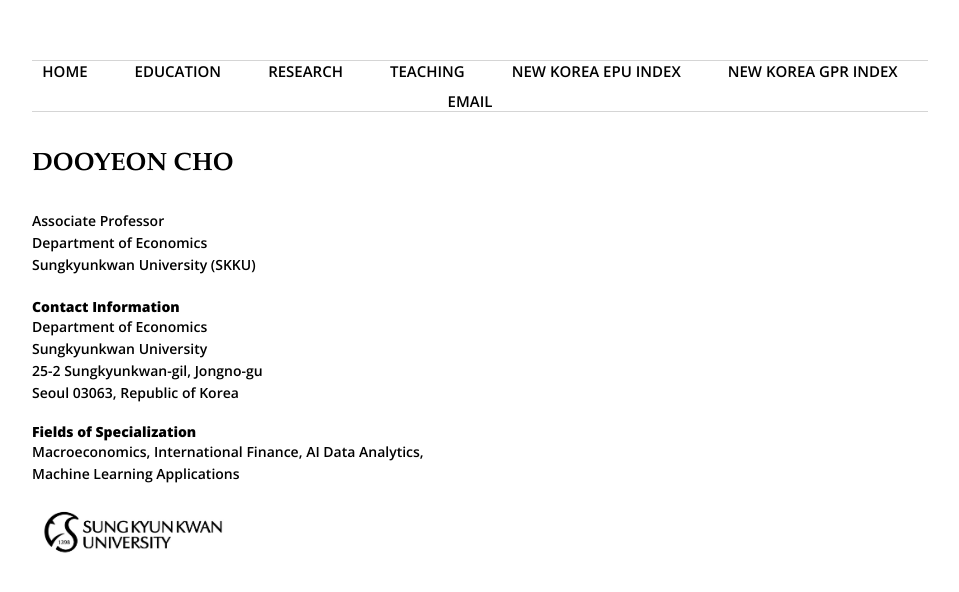
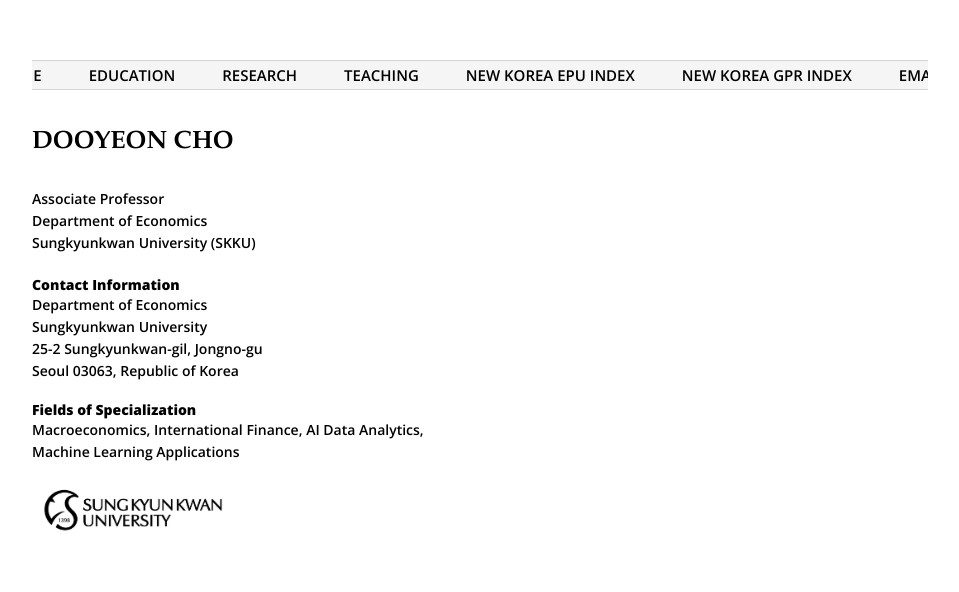
Before and after one commit to dooyeoncho/dooyeoncho.github.io, a Jekyll site: the page built from index.html, in a window 1280 px wide. Shown: the top 592 px of the page, without its empty margins (160-1119 px from the left). Built offline with Jekyll 4.4.1, drawn with Linux system fonts in a browser that asks for light colours.

Commit message:
Update default.html

```diff
--- a/_layouts/default.html
+++ b/_layouts/default.html
@@ -1,55 +1,55 @@
 <!DOCTYPE html>
 	<html>
 
+<!-- Google Fonts -->
+<link href="https://fonts.googleapis.com/css2?family=Open+Sans:wght@600;800&display=swap" rel="stylesheet">
+
+<!-- Menu Styles -->
 <style>
+/* --- Footer Menu Styling --- */
 
-/* === Menu Styles (fixed width, horizontal, responsive) === */
-
-/* Base list reset */
 footer ul {
   list-style: none;
   padding: 0;
   margin: 0;
-  display: flex;               /* horizontal layout */
-  flex-wrap: wrap;             /* allow wrapping on narrow screens */
-  gap: 10px 15px;              /* spacing between items */
-  justify-content: center;     /* center the menu */
-  align-items: center;
+  display: flex;
+  flex-wrap: nowrap;         /* 💥 force one-line layout */
+  justify-content: center;
+  gap: 15px;
+  overflow-x: auto;          /* 👈 allow scroll if content overflows */
+  white-space: nowrap;
+  background-color: #f5f5f5; /* optional background */
+  padding: 10px 0;
 }
 
-/* Menu link styling */
 footer ul li {
-  margin: 0;                   /* no extra margin */
+  margin: 0;
+  white-space: nowrap;
 }
 
 footer ul li a {
   font-family: 'Open Sans', sans-serif;
-  font-size: 15px;             /* base font size */
+  font-size: 15px;
   font-weight: 600;
   color: black;
-  text-decoration: none;       /* remove underline */
-  padding: 4px 6px;            /* space around text */
-  white-space: nowrap;         /* prevent break inside label */
+  text-decoration: none;
+  padding: 4px 6px;
+  display: inline-block;
+  white-space: nowrap;
 }
 
-/* Hover effect (optional) */
 footer ul li a:hover {
   text-decoration: underline;
 }
 
-/* On very small screens, reduce size */
+/* Optional: mobile font adjustment */
 @media (max-width: 480px) {
   footer ul li a {
     font-size: 14px;
     padding: 3px 5px;
   }
 }
-
 </style>
-
-<head>
-  <link href="https://fonts.googleapis.com/css2?family=Open+Sans:wght@600;800&display=swap" rel="stylesheet">
-</head>
 
 		<footer>
     		<ul>
```
